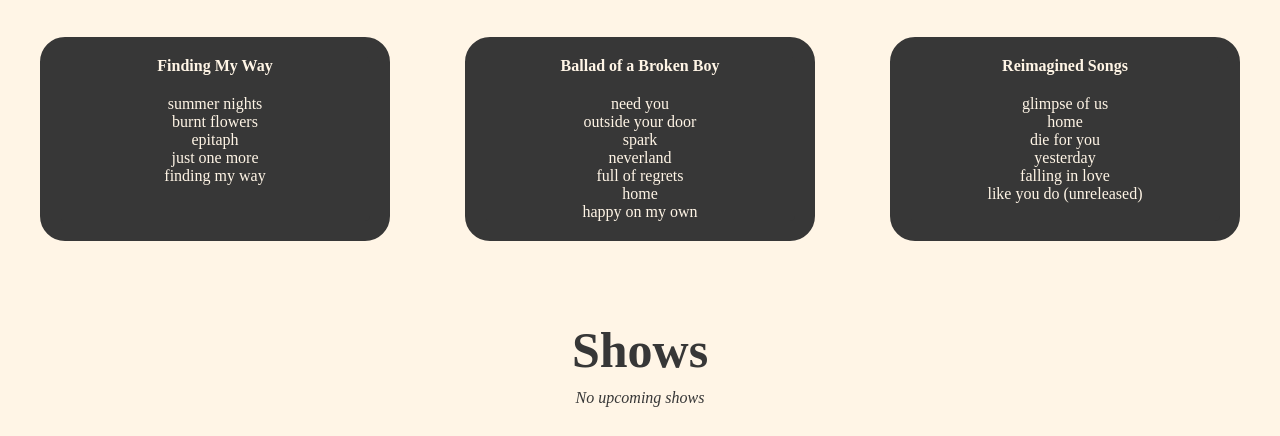
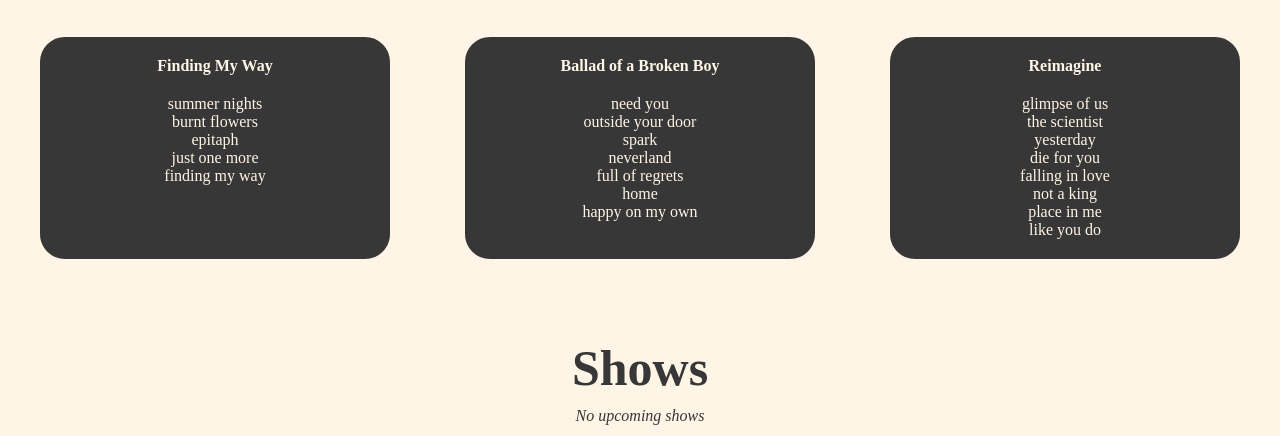
Before and after one commit to tpsig/Artist-Profile, a plain HTML site: page index.html in a window 1280 px wide. Shown: the part 770-1206 px from the top of the page. Drawn offline with Linux system fonts and the light colour scheme; a web font is replaced by a local one.

Commit message:
reimagine album change

```diff
--- a/index.html
+++ b/index.html
@@ -65,14 +65,16 @@
                             </ul>
                     </div>
                     <div class="release-col release-col-3">
-                        <h4>Reimagined Songs</h4>
+                        <h4>Reimagine</h4>
                             <ul>
                                 <li>glimpse of us</li>
-                                <li>home</li>
+                                <li>the scientist</li>
+                                <li>yesterday</li>
                                 <li>die for you</li>
-                                <li>yesterday</li>
                                 <li>falling in love</li>
-                                <li>like you do (unreleased)</li>
+                                <li>not a king<li>
+                                <li>place in me<li>
+                                <li>like you do</li>
                             </ul>
                     </div>
                 </div>
```
